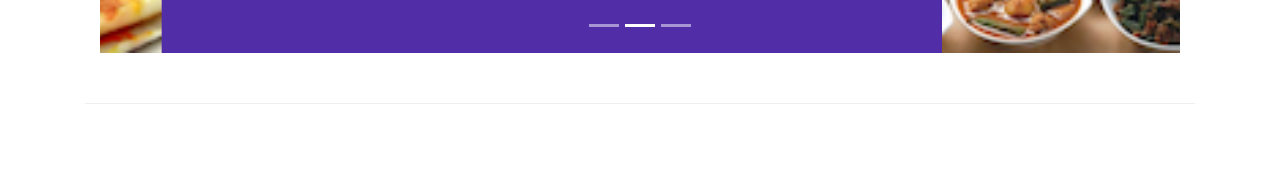
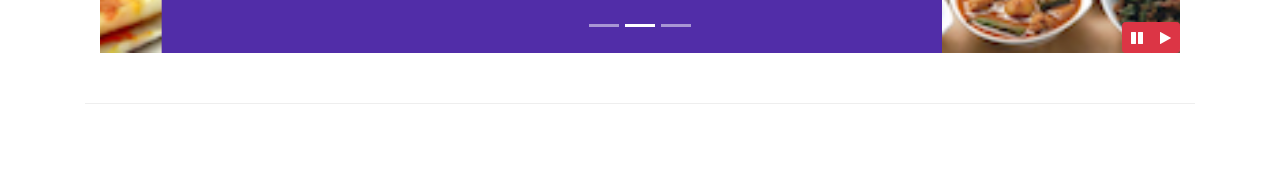
Before and after one commit to anjaliahlawat/bootstrap-project, a website: page index.html in a window 1280 px wide. Shown: the part 619-800 px from the top of the page. Drawn offline with nearby package versions, Linux system fonts and the light colour scheme.

Commit message:
Added jquery functions to carousel

```diff
--- a/css/styles.css
+++ b/css/styles.css
@@ -68,3 +68,8 @@ body{
     left:0;
     min-height: 300px;
 }
+#carouselButton{
+    right: 0px;
+    position: absolute;
+    bottom:0px;
+}
--- a/index.html
+++ b/index.html
@@ -143,6 +143,14 @@
                     <a class="carousel-control-next" href="#mycarousel" role="button" data-slide="next">
                             <span class="carousel-control-next-icon"></span>
                     </a>
+                    <div class="btn-group" id="carouselButton">
+                        <button class="btn btn-danger btn-sm" id="carousel-pause">
+                            <span class="fa fa-pause"></span>
+                        </button>
+                        <button class="btn btn-danger btn-sm" id="carousel-play">
+                            <span class="fa fa-play"></span>
+                        </button>
+                    </div>
                 </div>
             </div>
         </div>
@@ -253,6 +261,13 @@
      <script>
           $(document).ready(function(){
               $('[data-toggle="tooltip"]').tooltip();
+              $('#mycarousel').carousel({interval:2000});
+              $('#carousel-pause').click(function(){
+                  $('#mycarousel').carousel('pause');
+              });
+              $('#carousel-play').click(function(){
+                  $('#mycarousel').carousel('cycle');
+              });
           });
      </script>
 </body>
```
